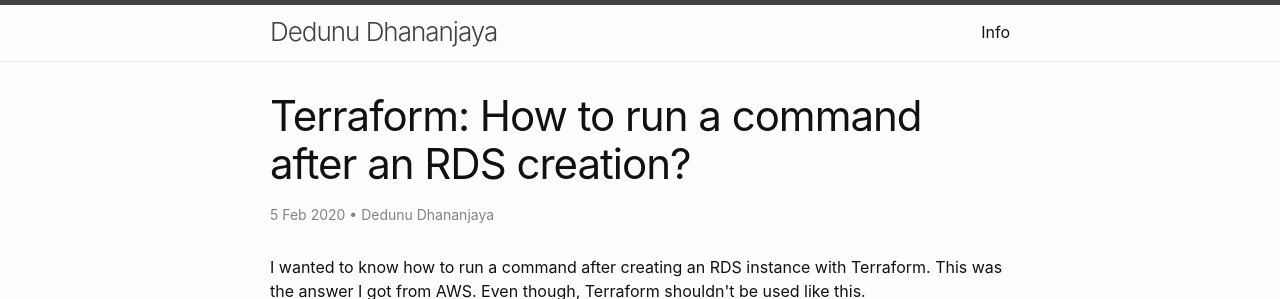
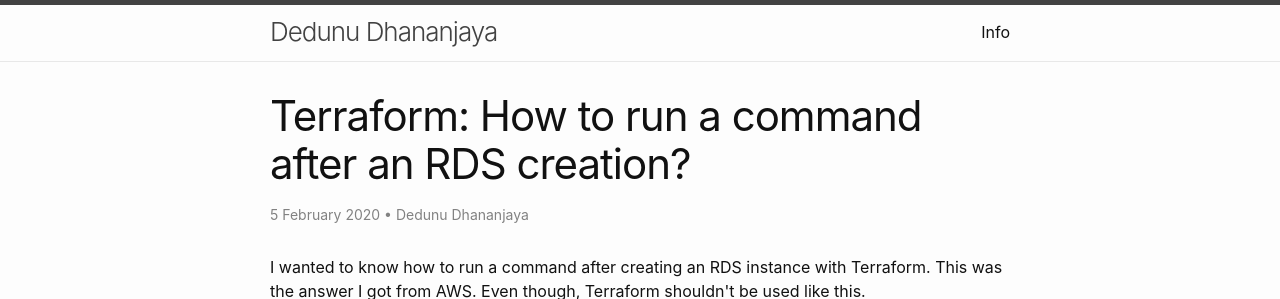
Before and after one commit to dedunu/dedunu.github.io, a Jekyll site: the page built from _posts/2020-02-05-how-to-run-command-after-rds-creation.html, in a window 1280 px wide, cut to the strip 0-299 px from the top of the page. Built offline with Jekyll 4.4.1, drawn with Linux system fonts in a browser that asks for light colours; some of the changed lines change nothing that is shown.

Commit message:
Clean the _config.yml

```diff
--- a/_config.yml
+++ b/_config.yml
@@ -2,17 +2,14 @@
 author:
   name: Dedunu Dhananjaya
   email:
-description: > # this means to ignore newlines until "show_excerpts:"
+description: >
   Powered by Github
 
 show_excerpts: false
 
-# Minima date format
-# refer to https://shopify.github.io/liquid/filters/date/ if you want to customize this
 minima:
-  date_format: "%-d %b %Y"
+  date_format: "%-d %B %Y"
 
-  # generate social links in footer
   social_links:
     github: dedunumax
     linkedin: dedunu
@@ -20,7 +17,6 @@
 header_pages:
  - info.md
 
-# Build settings
 theme: minima
 
 plugins:
```
